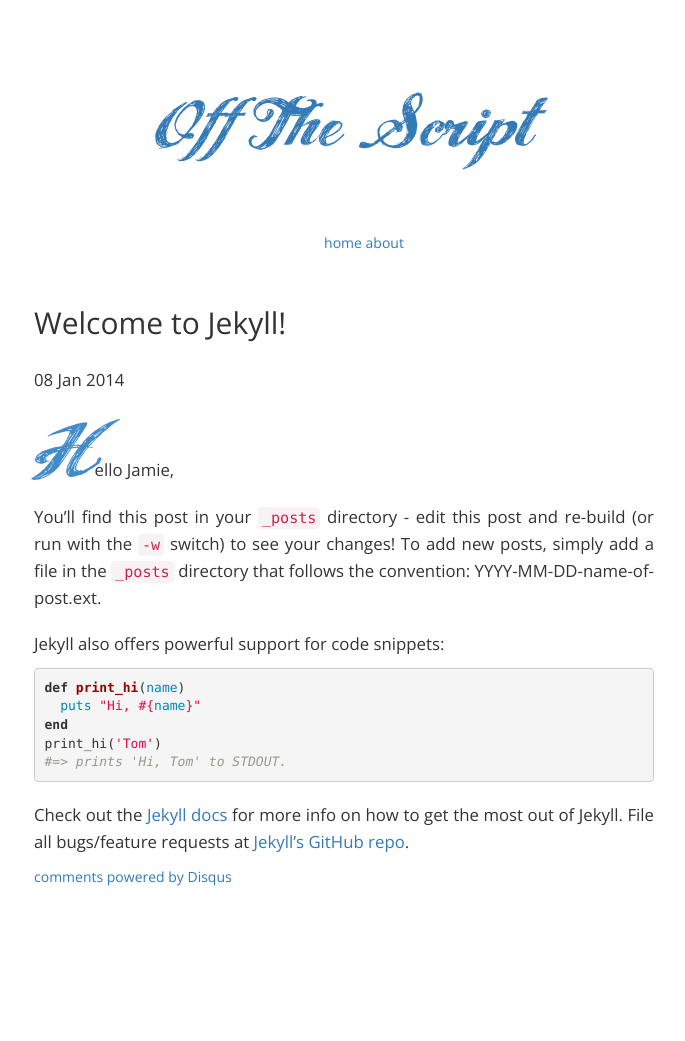
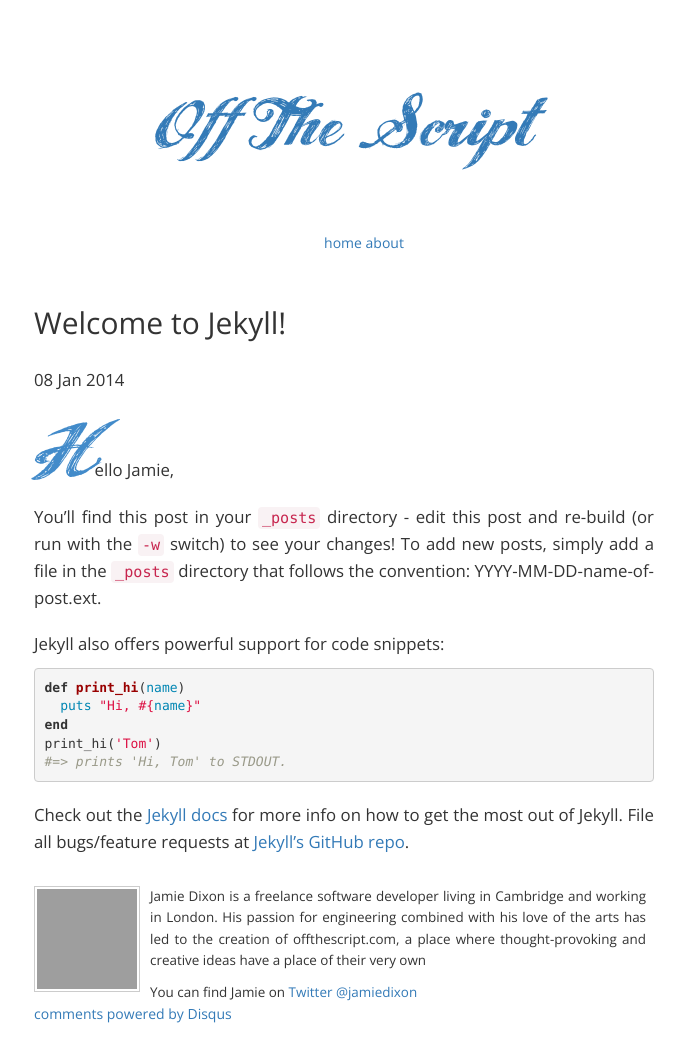
Before and after one commit to JamieDixon/jamiedixon.github.io, a Jekyll site: the page built from 2014-01-08-welcome-to-jekyll.markdown, in a window 1280 px wide. Shown: the whole page, without its empty margins (296-981 px from the left). Built offline with Jekyll 4.4.1, drawn with Linux system fonts in a browser that asks for light colours; nearby versions of some CDN libraries; Markdown is read by kramdown in place of the engine named in the settings; comment, search, counter and statistics services are not loaded; before the commit the page ends 903 px from its top, so only the background shows below that; grey boxes are pictures that could not be loaded.

Commit message:
Added a mini bio to the bottom of blog posts

```diff
--- a/_layouts/post.html
+++ b/_layouts/post.html
@@ -6,6 +6,38 @@ layout: default
 
 <div class="post">
 {{ content }}
+</div>
+
+<style>
+    .about{
+        font-size: 0.8em;
+        margin-top: 30px;
+    }
+ .about p, .image{
+    float:left;
+}
+.image{
+    border: 1px solid #ccc;
+    padding: 2px;
+    margin-right: 10px;
+}
+.about p{
+    width: 80%;
+    margin: 0;
+}
+.about p.social{
+    margin-top: 10px;
+}
+</style>
+
+<div class="about">
+        <div class="image">
+            <img src="https://f.cloud.github.com/assets/1519443/2231846/b3803c0a-9b14-11e3-8dc7-39c1a777da06.jpeg" width="100" height="100" />
+        </div>
+
+        <p>Jamie Dixon is a freelance software developer living in Cambridge and working in London. His passion for engineering combined with his love of the arts has led to the creation of offthescript.com, a place where thought-provoking and creative ideas have a place of their very own</p>
+
+        <p class="social">You can find Jamie on <a href="http://www.twitter.com/jamiedixon" target="_blank">Twitter @jamiedixon</a></p>
 </div>
 
 <section class="comments">
```
